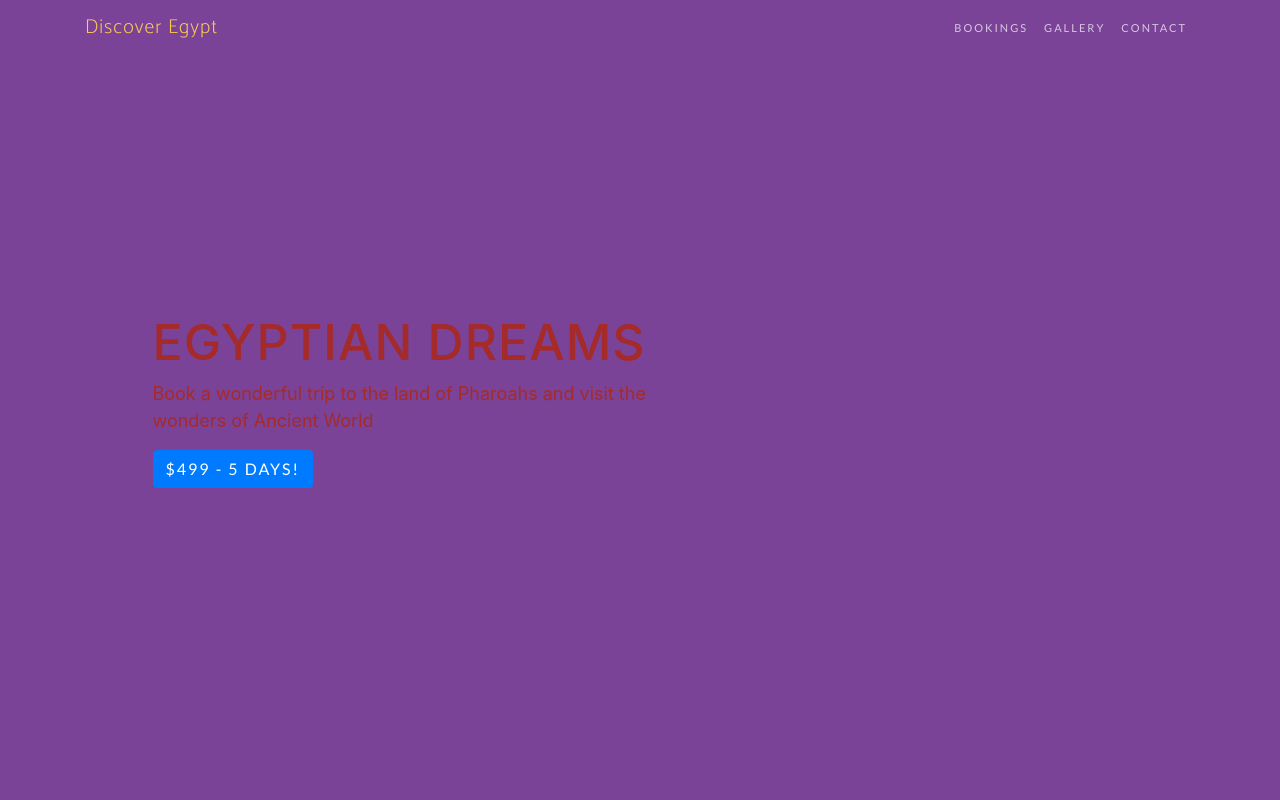
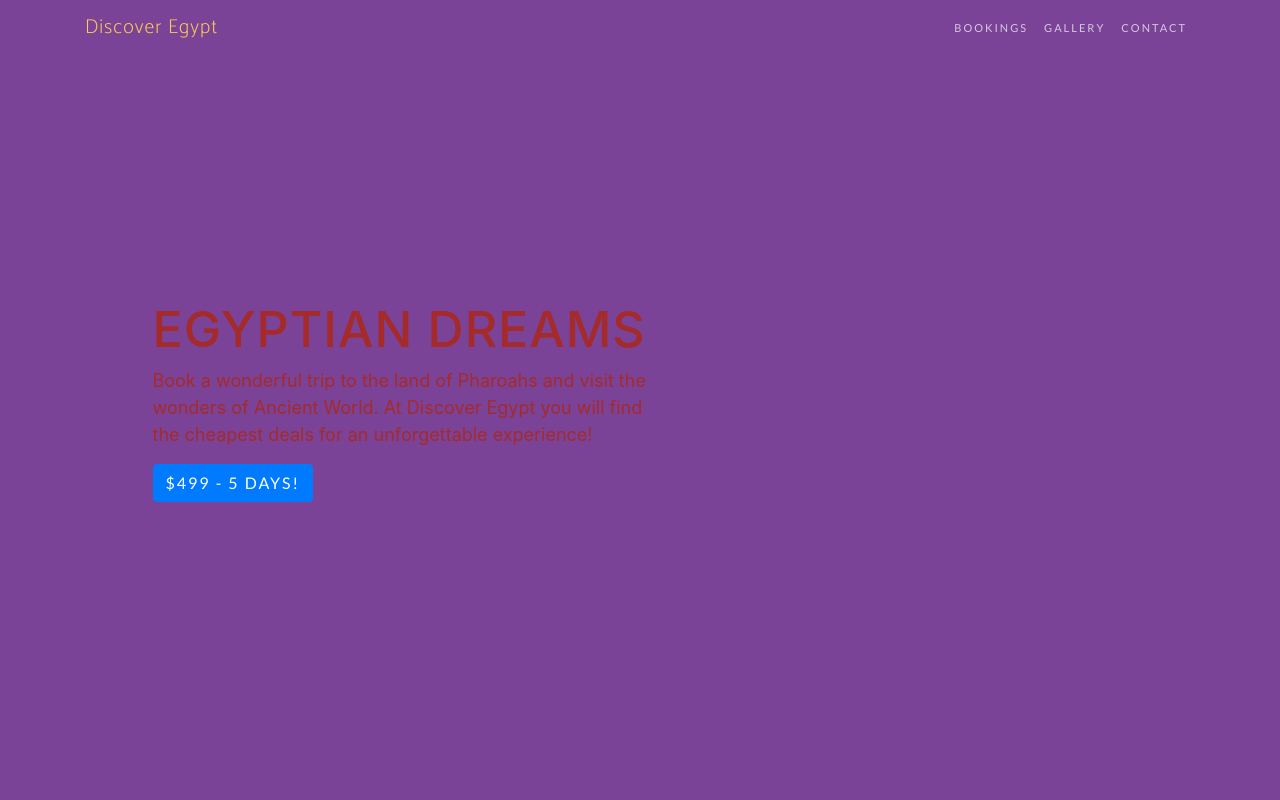
Before and after one commit to MoCodeGitHub/DiscoverEgypt, a website with bundled scripts: page index.html in a window 1280 px wide. Shown: the top 800 px of the page. Built offline with nearby package versions, Linux system fonts and the light colour scheme; files whose address does not match are found by name; a web font is replaced by a local one.

Commit message:
Additional text

```diff
--- a/index.html
+++ b/index.html
@@ -57,7 +57,7 @@
           <div class="col-lg-7 my-auto">
             <div class="header-content mx-auto">
               <h1>EGYPTIAN DREAMS</h1>
-              <p>Book a wonderful trip to the land of Pharoahs and visit the wonders of Ancient World</p>
+              <p>Book a wonderful trip to the land of Pharoahs and visit the wonders of Ancient World. At Discover Egypt you will find the cheapest deals for an unforgettable experience!</p>
               <a href="pages/bookings.html" class="btn btn-outline btn-primary js-scroll-trigger">$499 - 5 days!</a>
             </div>
           </div>
```
